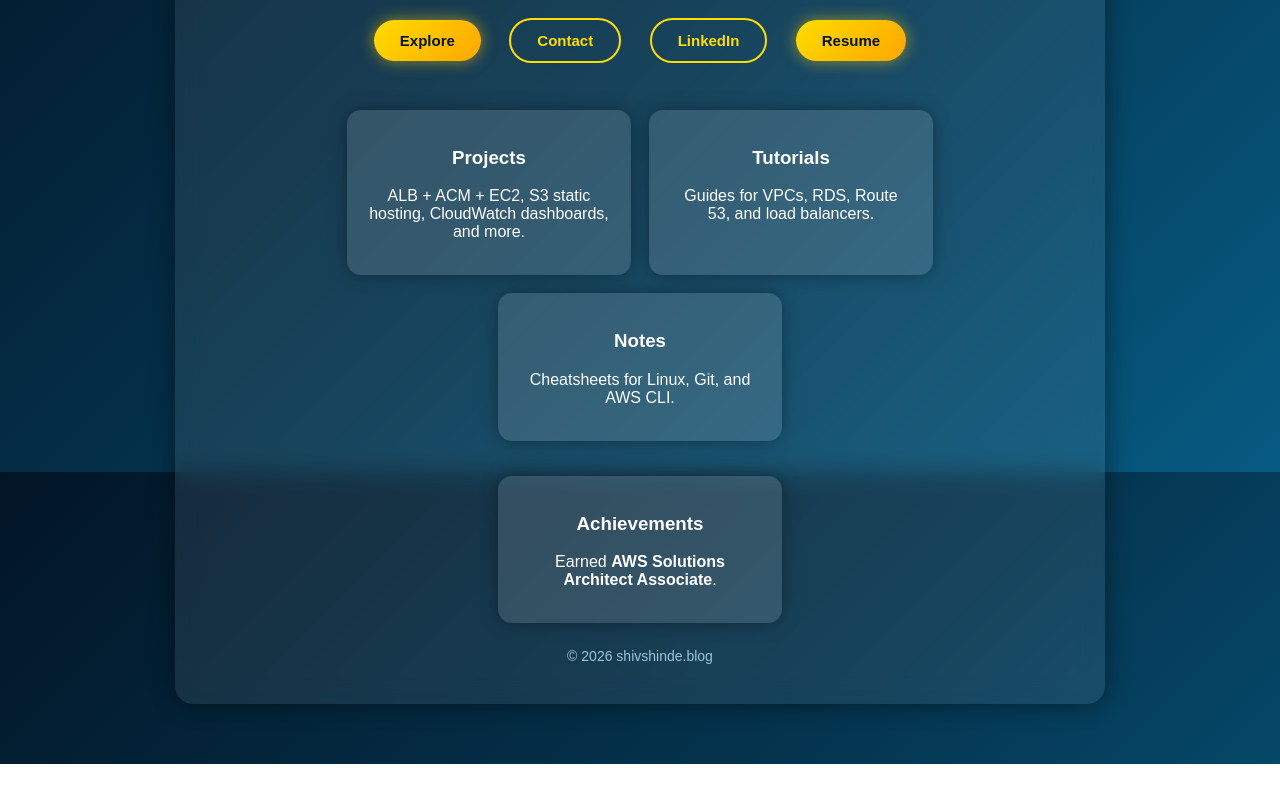
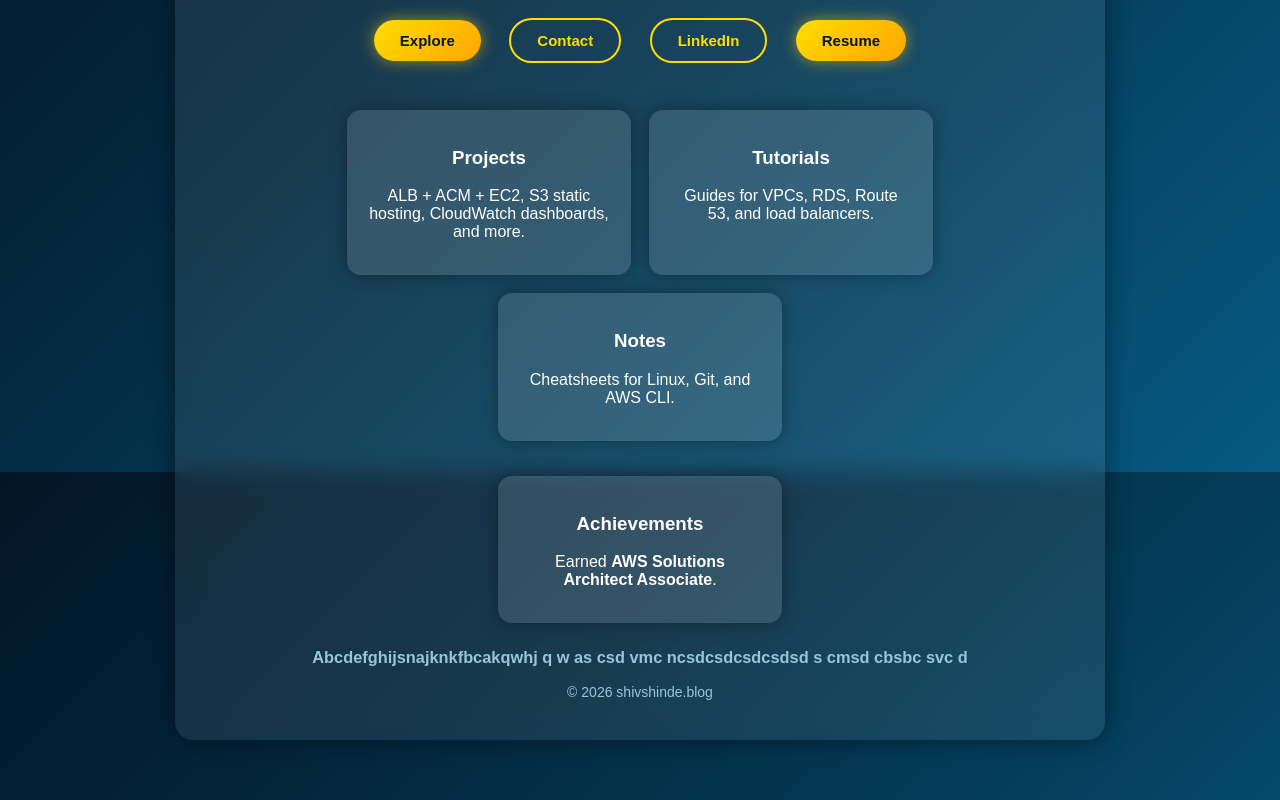
Before and after one commit to shivshinde19/my_website, a plain HTML site: page index.html in a window 1280 px wide. Shown: the part 328-1128 px from the top of the page. Before the commit the page ends 1092 px from the top, so only its background shows below. Drawn offline with Linux system fonts and the light colour scheme.

Commit message:
Modify footer and maintain HTML structure
Updated footer content and ensured proper HTML structure.

```diff
--- a/index.html
+++ b/index.html
@@ -53,6 +53,7 @@
     </section>
 
     <footer>
+      <h3>Abcdefghijsnajknkfbcakqwhj q w as csd vmc ncsdcsdcsdcsdsd s cmsd cbsbc svc d</h3>
       © <span id="year"></span> shivshinde.blog
     </footer>
   </main>
```
